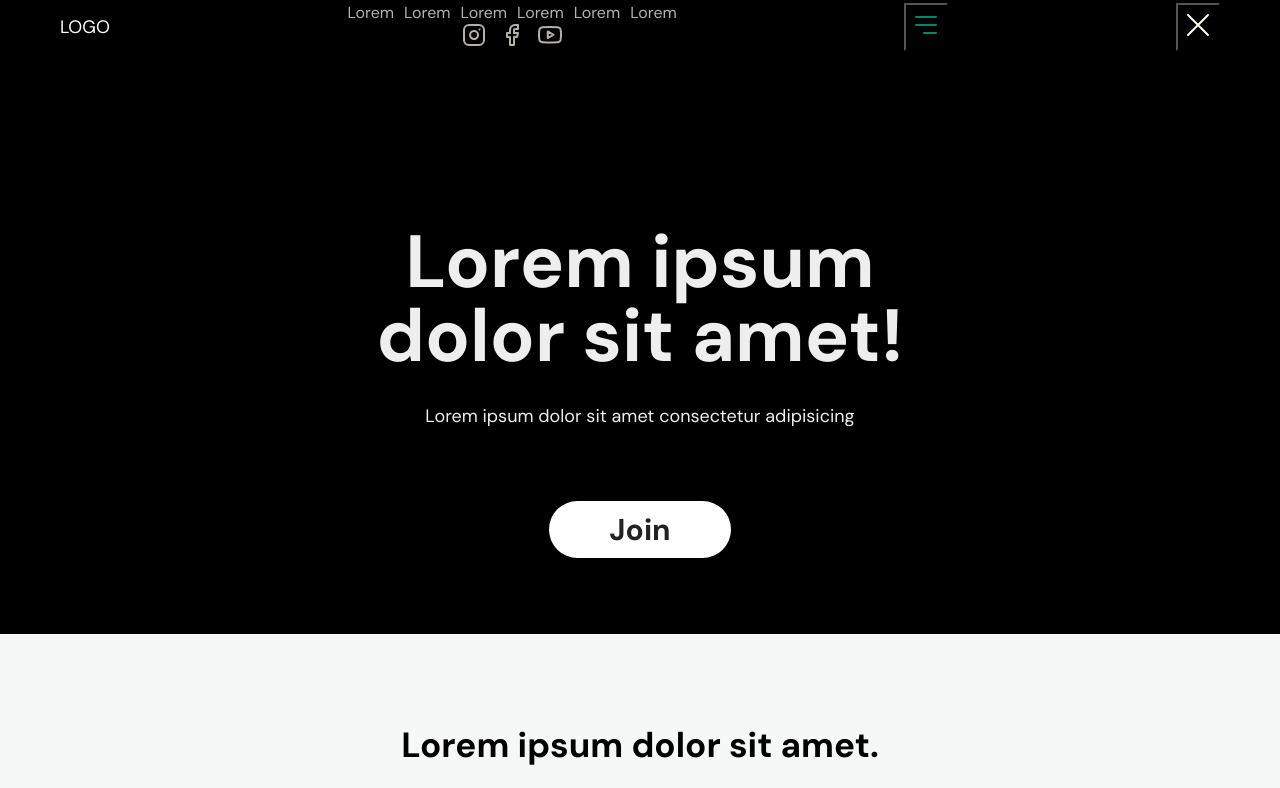
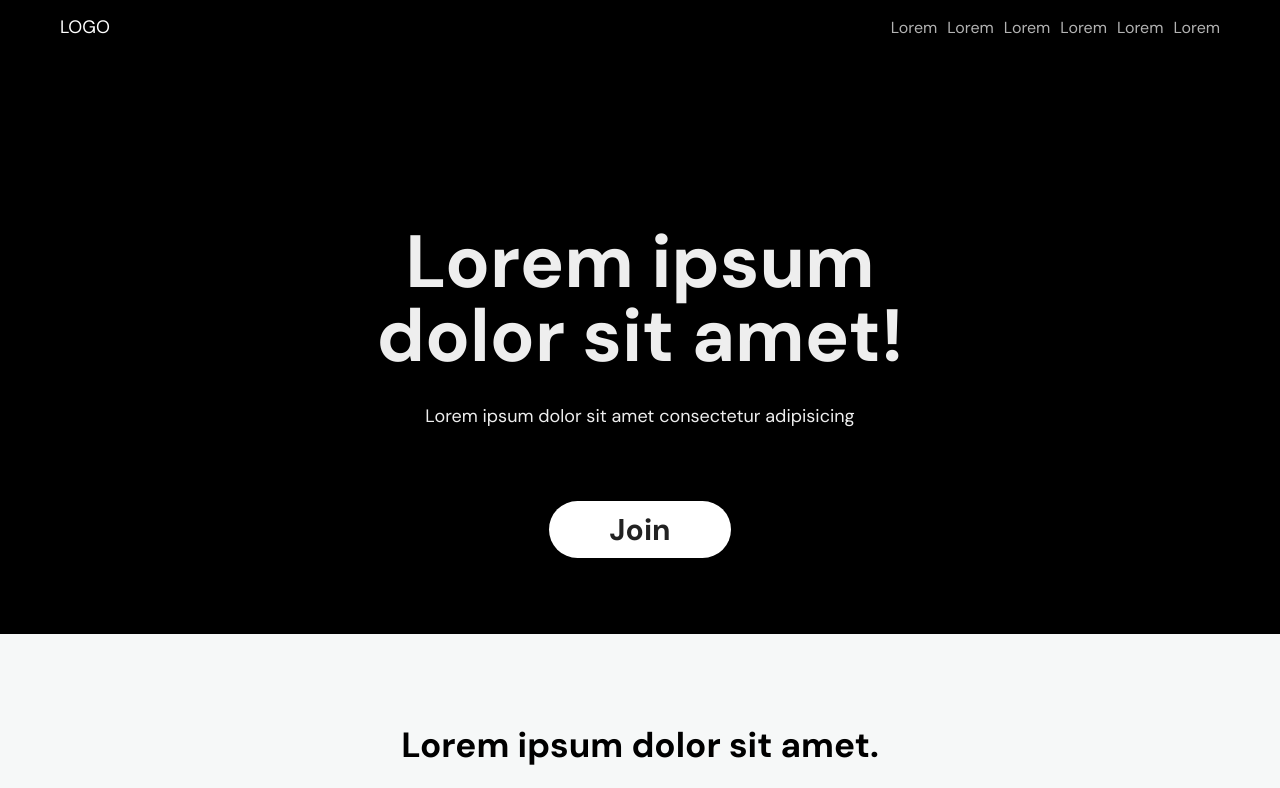
Before and after one commit to luizferw/kevin-s-template, a plain HTML site: page index.html in a window 1280 px wide. Shown: the top 788 px of the page. Drawn offline with nearby package versions, Linux system fonts and the light colour scheme.

Commit message:
Update index.html

```diff
--- a/index.html
+++ b/index.html
@@ -13,7 +13,7 @@
       rel="stylesheet"
     />
   </head>
-  <body onscroll="onScroll()">
+  <body>
     <nav id="navigation">
       <div class="wrapper">
         <div class="col-a">
@@ -25,146 +25,15 @@
         <div class="menu">
           <div class="col-b">
             <ul>
-              <li><a onclick="closeMenu()" href="#">Lorem</a></li>
-              <li><a onclick="closeMenu()" href="#">Lorem</a></li>
-              <li><a onclick="closeMenu()" href="#">Lorem</a></li>
-              <li><a onclick="closeMenu()" href="#">Lorem</a></li>
-              <li><a onclick="closeMenu()" href="#">Lorem</a></li>
-              <li><a onclick="closeMenu()" href="#">Lorem</a></li>
+              <li><a href="#">Lorem</a></li>
+              <li><a href="#">Lorem</a></li>
+              <li><a href="#">Lorem</a></li>
+              <li><a href="#">Lorem</a></li>
+              <li><a href="#">Lorem</a></li>
+              <li><a href="#">Lorem</a></li>
             </ul>
           </div>
-
-          <ul class="social-links">
-            <li>
-              <a href="#"
-                ><svg
-                  width="24"
-                  height="24"
-                  viewBox="0 0 24 24"
-                  fill="none"
-                  xmlns="http://www.w3.org/2000/svg"
-                >
-                  <path
-                    d="M17 1.99997H7C4.23858 1.99997 2 4.23855 2 6.99997V17C2 19.7614 4.23858 22 7 22H17C19.7614 22 22 19.7614 22 17V6.99997C22 4.23855 19.7614 1.99997 17 1.99997Z"
-                    stroke="#FFFAF1"
-                    stroke-width="2"
-                    stroke-linecap="round"
-                    stroke-linejoin="round"
-                  />
-                  <path
-                    d="M15.9997 11.3701C16.1231 12.2023 15.981 13.0523 15.5935 13.7991C15.206 14.5459 14.5929 15.1515 13.8413 15.5297C13.0898 15.908 12.2382 16.0397 11.4075 15.906C10.5768 15.7723 9.80947 15.3801 9.21455 14.7852C8.61962 14.1903 8.22744 13.4229 8.09377 12.5923C7.96011 11.7616 8.09177 10.91 8.47003 10.1584C8.84829 9.40691 9.45389 8.7938 10.2007 8.4063C10.9475 8.0188 11.7975 7.87665 12.6297 8.00006C13.4786 8.12594 14.2646 8.52152 14.8714 9.12836C15.4782 9.73521 15.8738 10.5211 15.9997 11.3701Z"
-                    stroke="#FFFAF1"
-                    stroke-width="2"
-                    stroke-linecap="round"
-                    stroke-linejoin="round"
-                  />
-                  <path
-                    d="M17.5 6.49997H17.51"
-                    stroke="#FFFAF1"
-                    stroke-width="2"
-                    stroke-linecap="round"
-                    stroke-linejoin="round"
-                  />
-                </svg>
-              </a>
-            </li>
-            <li>
-              <a href="#"
-                ><svg
-                  width="24"
-                  height="24"
-                  viewBox="0 0 24 24"
-                  fill="none"
-                  xmlns="http://www.w3.org/2000/svg"
-                >
-                  <path
-                    d="M18 1.99997H15C13.6739 1.99997 12.4021 2.52675 11.4645 3.46444C10.5268 4.40212 10 5.67389 10 6.99997V9.99997H7V14H10V22H14V14H17L18 9.99997H14V6.99997C14 6.73475 14.1054 6.4804 14.2929 6.29286C14.4804 6.10533 14.7348 5.99997 15 5.99997H18V1.99997Z"
-                    stroke="#FFFAF1"
-                    stroke-width="2"
-                    stroke-linecap="round"
-                    stroke-linejoin="round"
-                  />
-                </svg>
-              </a>
-            </li>
-            <li>
-              <a href="#"
-                ><svg
-                  width="24"
-                  height="24"
-                  viewBox="0 0 24 24"
-                  fill="none"
-                  xmlns="http://www.w3.org/2000/svg"
-                >
-                  <path
-                    d="M22.5396 6.42C22.4208 5.94541 22.1789 5.51057 21.8382 5.15941C21.4976 4.80824 21.0703 4.55318 20.5996 4.42C18.8796 4 11.9996 4 11.9996 4C11.9996 4 5.1196 4 3.3996 4.46C2.92884 4.59318 2.50157 4.84824 2.16094 5.19941C1.82031 5.55057 1.57838 5.98541 1.4596 6.46C1.14481 8.20556 0.990831 9.97631 0.999595 11.75C0.988374 13.537 1.14236 15.3213 1.4596 17.08C1.59055 17.5398 1.8379 17.9581 2.17774 18.2945C2.51758 18.6308 2.93842 18.8738 3.3996 19C5.1196 19.46 11.9996 19.46 11.9996 19.46C11.9996 19.46 18.8796 19.46 20.5996 19C21.0703 18.8668 21.4976 18.6118 21.8382 18.2606C22.1789 17.9094 22.4208 17.4746 22.5396 17C22.852 15.2676 23.0059 13.5103 22.9996 11.75C23.0108 9.96295 22.8568 8.1787 22.5396 6.42Z"
-                    stroke="#FFFAF1"
-                    stroke-width="2"
-                    stroke-linecap="round"
-                    stroke-linejoin="round"
-                  />
-                  <path
-                    d="M9.75 15.02L15.5 11.75L9.75 8.48001V15.02Z"
-                    stroke="#FFFAF1"
-                    stroke-width="2"
-                    stroke-linecap="round"
-                    stroke-linejoin="round"
-                  />
-                </svg>
-              </a>
-            </li>
-          </ul>
         </div>
-
-        <button onclick="openMenu()" class="open-menu">
-          <svg
-            width="40"
-            height="40"
-            viewBox="0 0 40 40"
-            fill="none"
-            xmlns="http://www.w3.org/2000/svg"
-          >
-            <path
-              d="M10 20H30"
-              stroke="#00856F"
-              stroke-width="2"
-              stroke-linecap="round"
-              stroke-linejoin="round"
-            />
-            <path
-              d="M10 12H30"
-              stroke="#00856F"
-              stroke-width="2"
-              stroke-linecap="round"
-              stroke-linejoin="round"
-            />
-            <path
-              d="M18 28L30 28"
-              stroke="#00856F"
-              stroke-width="2"
-              stroke-linecap="round"
-              stroke-linejoin="round"
-            />
-          </svg>
-        </button>
-
-        <button onclick="closeMenu()" class="close-menu">
-          <svg
-            width="40"
-            height="40"
-            viewBox="0 0 40 40"
-            fill="none"
-            xmlns="http://www.w3.org/2000/svg"
-          >
-            <path
-              d="M30 10L10 30M10 10L30 30"
-              stroke="#FFFAF1"
-              stroke-width="2"
-              stroke-linecap="round"
-              stroke-linejoin="round"
-            />
-          </svg>
-        </button>
       </div>
     </nav>
 
@@ -321,8 +190,5 @@
     </footer>
 
     <!-- ScrollReveal Lib -->
-    <script src="https://unpkg.com/scrollreveal"></script>
-
-    <script src="main.js"></script>
   </body>
 </html>
```
